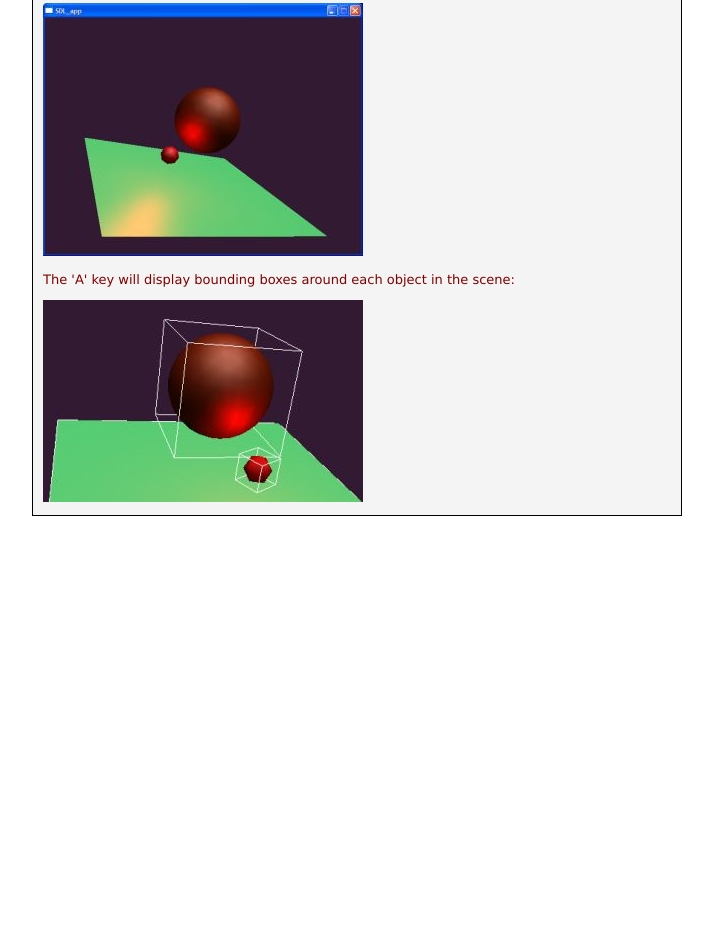
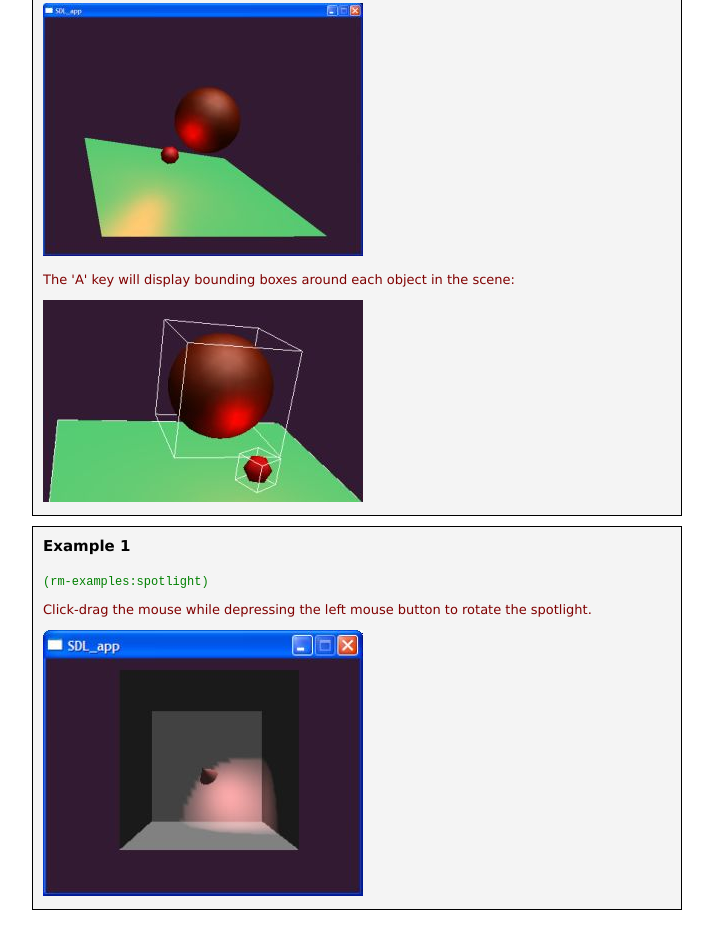
Before and after one commit to Munksgaard/lispbuilder, a plain HTML site: page lispbuilder-openrm/documentation/index.html in a window 1280 px wide. Shown: the part 1979-2909 px from the top of the page, without its empty margins (168-881 px from the left). Before the commit the page ends 2515 px from the top, so only its background shows below. Drawn offline with Linux system fonts and the light colour scheme.

Commit message:
* index.html, openrm3.jpg   - Added the spotlight example to the documentation.

```diff
--- a/lispbuilder-openrm/documentation/index.html
+++ b/lispbuilder-openrm/documentation/index.html
@@ -445,5 +445,15 @@ located somewhere in the search path, as described above.</p>
 <img src="openrm2.jpg" width="320" height="202" title="(rm-examples:jballs)" alt="jballs bounding boxes" />
 </div>
 
+<div class="example">
+<pre>
+(rm-examples:spotlight)
+</pre>
+
+<p>Click-drag the  mouse while depressing the left mouse button to rotate the spotlight.</p>
+<img src="openrm3.jpg" width="320" height="266" title="(rm-examples:spotlight)" alt="spotlight" />
+</div>
+
+
 </body>
 </html>
```
Also changed, not shown: lispbuilder-openrm/documentation/openrm3.jpg (added).
